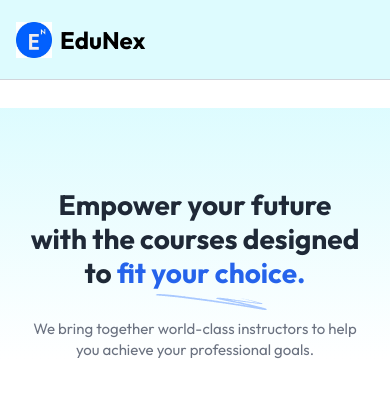
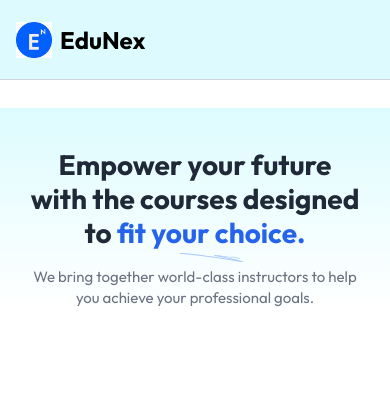
Before and after one commit to gauravprasad1234/EduNex, a React (Vite) app in the folder client/: page / in a window 390 px wide. Shown: the top 404 px of the page. Built offline with nearby package versions, Linux system fonts and the light colour scheme; no server answers.

Commit message:
Changed the hero logic

```diff
--- a/client/src/components/student/Hero.jsx
+++ b/client/src/components/student/Hero.jsx
@@ -1,35 +1,34 @@
-import React from 'react'
-import { assets } from '../../assets/assets'
-import SearchBar from './SearchBar'
-
+import React from "react";
+import { assets } from "../../assets/assets";
+import SearchBar from "./SearchBar";
 
 const Hero = () => {
   return (
-<div className='flex flex-col items-center justify-center w-full md:pt-36 pt-20 px-7 md:px-0 space-y-7 text-center bg-gradient-to-b from-cyan-100/70'>
-      <h1 className='md:text-home-heading-large text-home-heading-small font-bold text-gray-800 max-w-3xl mx-auto relative'>
-        Empower your future with the courses designed to{' '}
+    <div className="flex flex-col items-center justify-center w-full md:pt-20 pt-10 px-7 md:px-0 space-y-4 text-center bg-gradient-to-b from-cyan-100/70">
+      <h1 className="md:text-home-heading-large text-home-heading-small font-bold text-gray-800 max-w-3xl mx-auto relative">
+        Empower your future with the courses designed to{" "}
         <span className="relative inline-block text-blue-600">
           fit your choice.
           <img
             src={assets.sketch}
             alt="sketch"
-            className="absolute -bottom-5
-            left-1/2 -translate-x-1/2 w-28 md:w-36"
+            className="absolute -bottom-3 left-1/2 -translate-x-1/2 w-16 md:w-24"
           />
         </span>
       </h1>
 
-      <p className='md:block hidden text-gray-500 max-w-2xl mx-auto'>
-        We bring together world-class instructors, interactive content, and a supportive community to help you achieve your personal and professional goals.
+      <p className="md:block hidden text-gray-500 max-w-2xl mx-auto">
+        We bring together world-class instructors, interactive content, and a
+        supportive community to help you achieve your personal and professional
+        goals.
       </p>
 
-      <p className='md:hidden text-gray-500 max-w-sm mx-auto'>
-        We bring together world-class instructors to help you achieve your professional goals.  </p>
+      <p className="md:hidden text-gray-500 max-w-sm mx-auto">
+        We bring together world-class instructors to help you achieve your
+        professional goals.
+      </p>
+    </div>
+  );
+};
 
-      {/* <SearchBar/> */}
-
-    </div>
-  )
-}
-
-export default Hero
+export default Hero;
```
